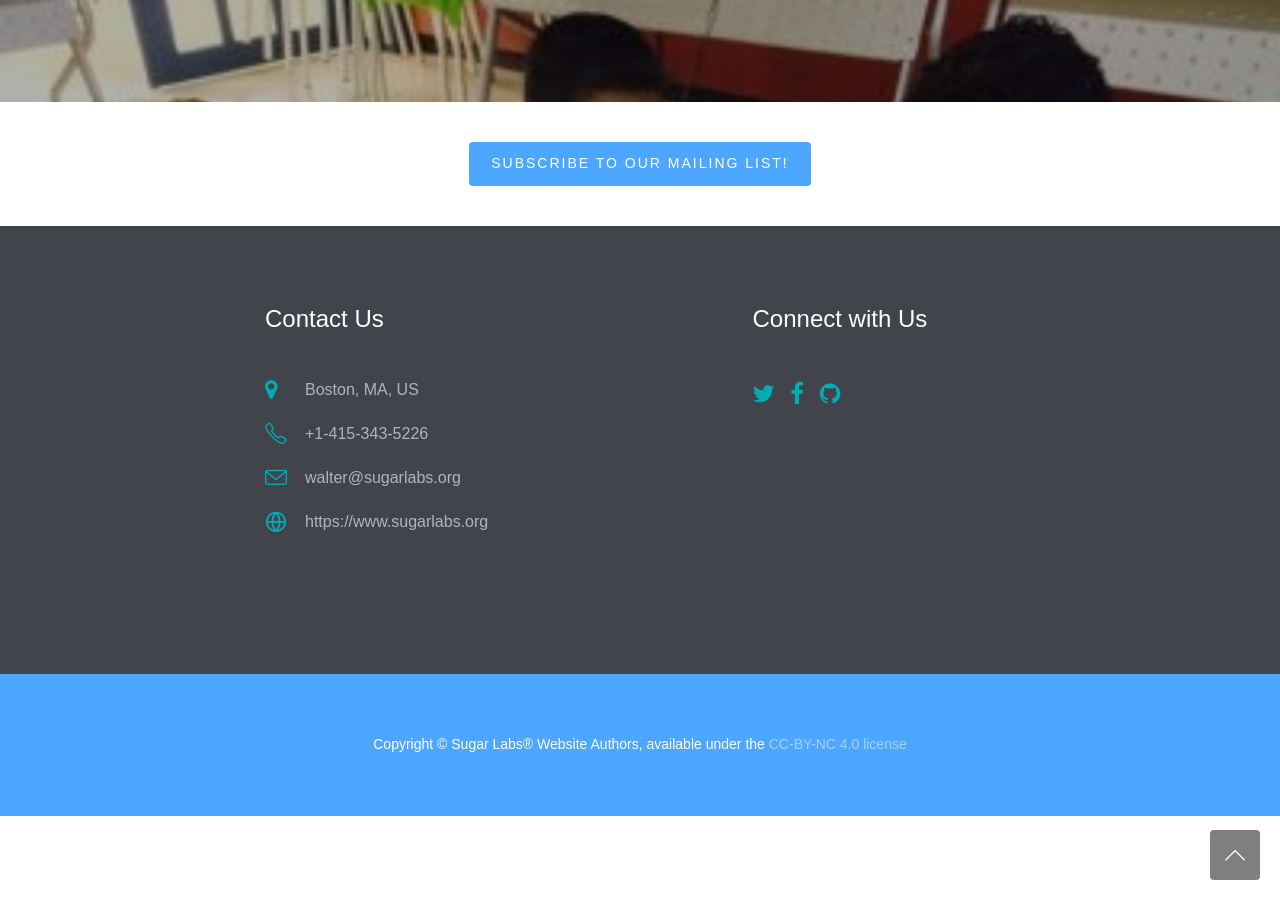
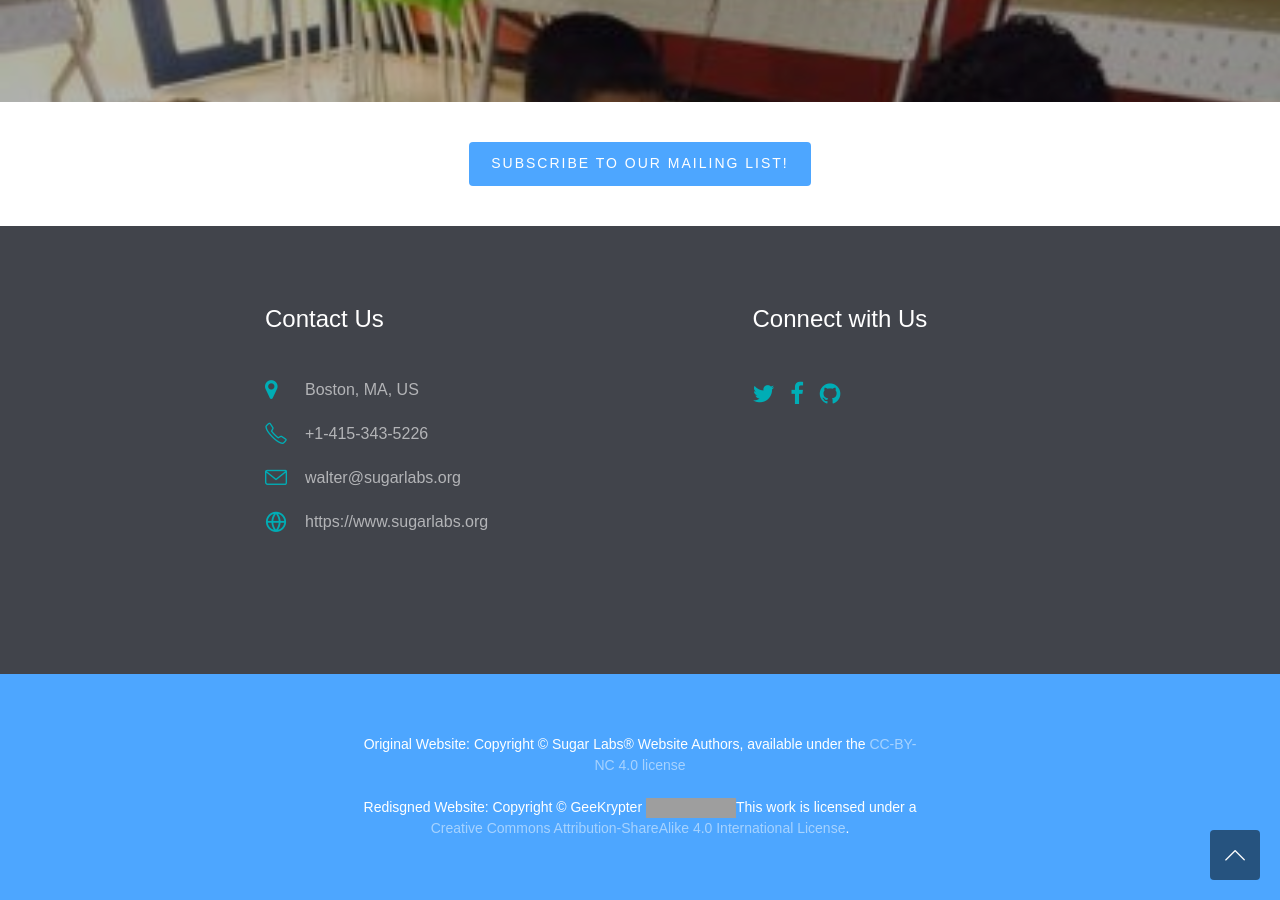
Before and after one commit to geekrypter/sugarLabsWebsiteRedesign, a Jekyll site: the page built from index.html, in a window 1280 px wide and 900 px high, scrolled down 6365 px. Built offline with Jekyll 4.4.1, drawn with Linux system fonts in a browser that asks for light colours; some web fonts are replaced; grey boxes are pictures that could not be loaded.

Commit message:
Changed footer and favicon.

```diff
--- a/_includes/footer.html
+++ b/_includes/footer.html
@@ -43,7 +43,12 @@
           <div class="row">
             <div class="col-md-6 col-md-offset-3 text-center">
               <p>
-    Copyright &copy; Sugar Labs&reg; Website Authors, available under the <a href="https://creativecommons.org/licenses/by-nc-sa/4.0/">CC-BY-NC 4.0 license</a>
+    Original Website: Copyright &copy; Sugar Labs&reg; Website Authors, available under the <a href="https://creativecommons.org/licenses/by-nc-sa/4.0/">CC-BY-NC 4.0 license</a>
+  </p>
+            </div>
+            <div class="col-md-6 col-md-offset-3 text-center">
+              <p>
+    Redisgned Website: Copyright &copy; GeeKrypter <a rel="license" href="http://creativecommons.org/licenses/by-sa/4.0/"><img alt="Creative Commons License" style="border-width:0" src="https://i.creativecommons.org/l/by-sa/4.0/88x31.png" /></a>This work is licensed under a <a rel="license" href="http://creativecommons.org/licenses/by-sa/4.0/">Creative Commons Attribution-ShareAlike 4.0 International License</a>.
   </p>
             </div>
           </div>
--- a/_layouts/base.html
+++ b/_layouts/base.html
@@ -10,7 +10,7 @@
      <meta http-equiv="X-UA-Compatible" content="IE=edge">
 
 
- 		 <link id="defaultIcon" rel="shortcut icon" href="https://www.sugarlabs.org/assets/favicon_06.png" />
+ 		 <link id="defaultIcon" rel="shortcut icon" href="https://www.sugarlabs.org/assets/favicon_04.png" />
     <title>{{ page.title }}</title>
 
     <meta name="robots" content="index,follow,NOODP" />
--- a/_layouts/base1.html
+++ b/_layouts/base1.html
@@ -12,7 +12,7 @@
 
 
 
- 		 <link id="defaultIcon" rel="shortcut icon" href="https://www.sugarlabs.org/assets/favicon_06.png" />
+ 		 <link id="defaultIcon" rel="shortcut icon" href="https://www.sugarlabs.org/assets/favicon_04.png" />
     <title>{{ page.title }}</title>
 
     <meta name="robots" content="index,follow,NOODP" />
```
Also changed, not shown: _includes/footer1.html (+6 -1 lines), 7 other files.
